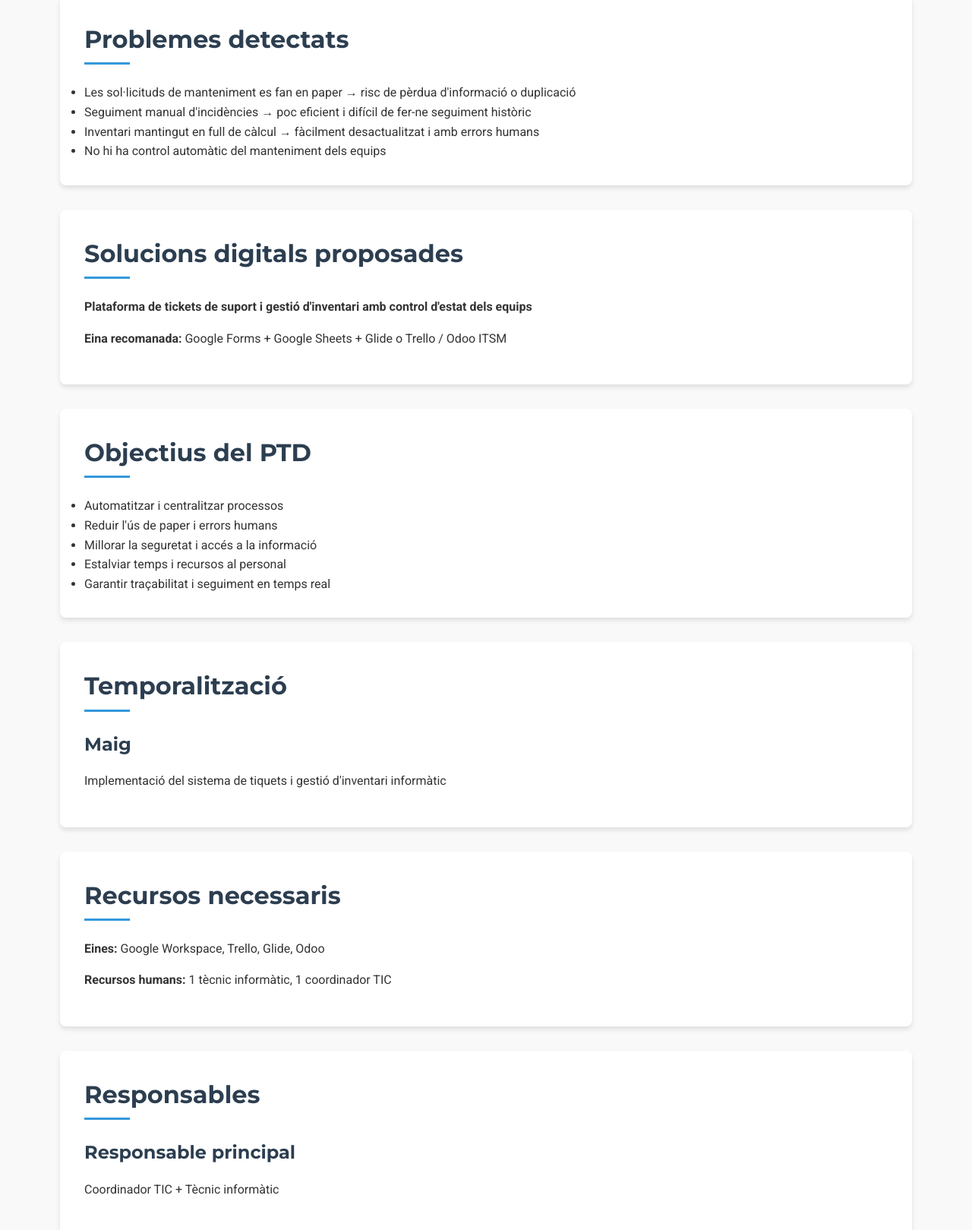
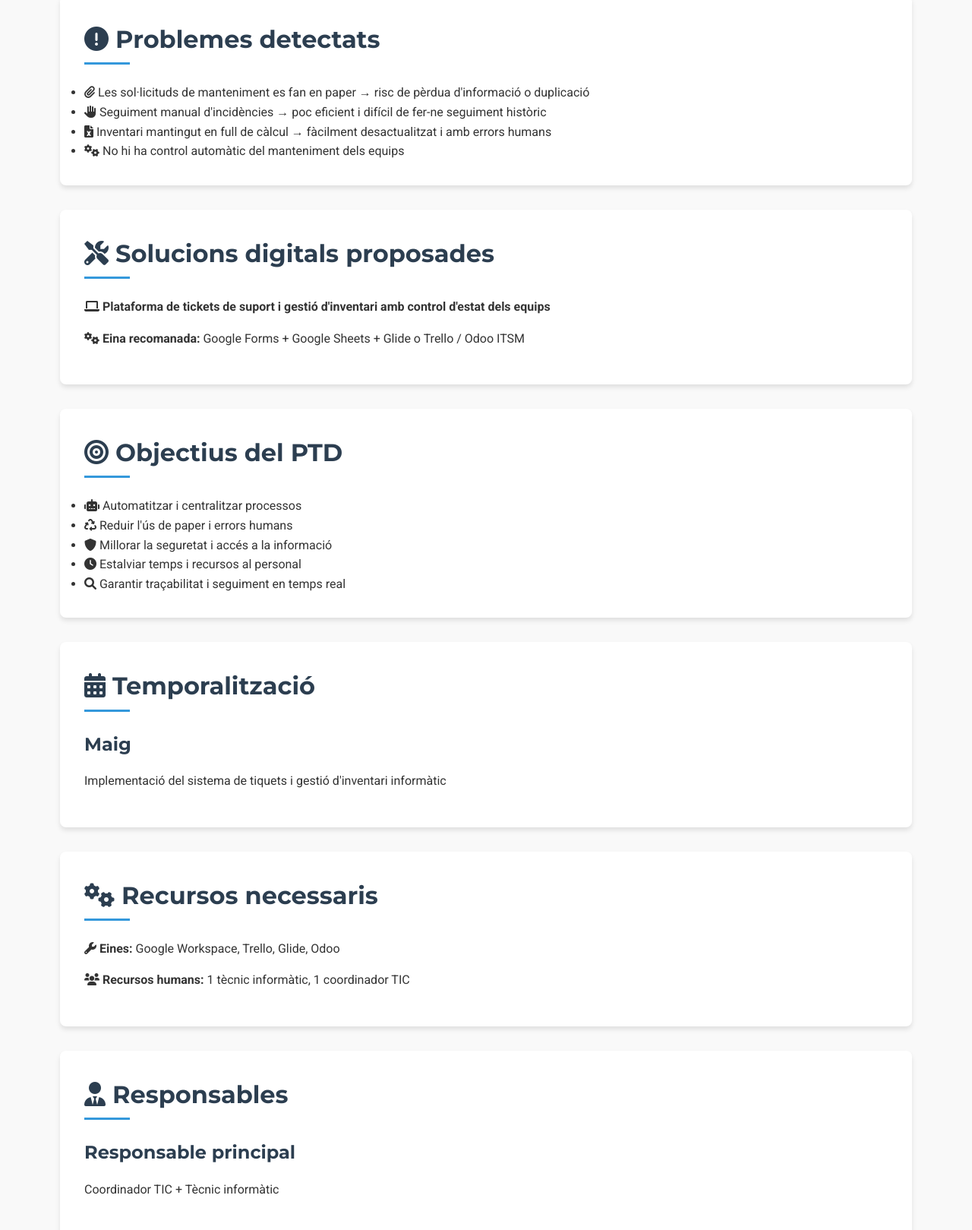
Before and after one commit to MarcosYelamos/1665_RA6_AE12__SergiNebot_MarcosYelamos_PauMiro_ChristianCobano, a plain HTML site: page views/1.html in a window 1280 px wide. Shown: the part 374-1993 px from the top of the page at 76% size. Drawn offline with Linux system fonts and the light colour scheme.

Commit message:
view 1 inconos

```diff
--- a/views/1.html
+++ b/views/1.html
@@ -9,6 +9,7 @@
     <link rel="preconnect" href="https://fonts.googleapis.com">
     <link rel="preconnect" href="https://fonts.gstatic.com" crossorigin>
     <link href="https://fonts.googleapis.com/css2?family=Roboto:wght@300;400;500;700&family=Montserrat:wght@400;600;700&display=swap" rel="stylesheet">
+    <link rel="stylesheet" href="https://cdnjs.cloudflare.com/ajax/libs/font-awesome/6.0.0-beta3/css/all.min.css"> <!-- Añadido Font Awesome -->
 </head>
 <body>
     <header class="main-header">
@@ -39,34 +40,34 @@
         <div class="container">
             <section class="section">
                 <div class="card">
-                    <h2>Problemes detectats</h2>
+                    <h2><i class="fas fa-exclamation-circle"></i> Problemes detectats</h2> <!-- Icono de advertencia -->
                     <ul class="problem-list">
-                        <li>Les sol·licituds de manteniment es fan en paper → risc de pèrdua d'informació o duplicació</li>
-                        <li>Seguiment manual d'incidències → poc eficient i difícil de fer-ne seguiment històric</li>
-                        <li>Inventari mantingut en full de càlcul → fàcilment desactualitzat i amb errors humans</li>
-                        <li>No hi ha control automàtic del manteniment dels equips</li>
+                        <li><i class="fas fa-paperclip"></i> Les sol·licituds de manteniment es fan en paper → risc de pèrdua d'informació o duplicació</li> <!-- Icono de clip -->
+                        <li><i class="fas fa-hand-paper"></i> Seguiment manual d'incidències → poc eficient i difícil de fer-ne seguiment històric</li> <!-- Icono de mano levantada -->
+                        <li><i class="fas fa-file-excel"></i> Inventari mantingut en full de càlcul → fàcilment desactualitzat i amb errors humans</li> <!-- Icono de Excel -->
+                        <li><i class="fas fa-cogs"></i> No hi ha control automàtic del manteniment dels equips</li> <!-- Icono de engranaje -->
                     </ul>
                 </div>
 
                 <div class="card">
-                    <h2>Solucions digitals proposades</h2>
-                    <p><strong>Plataforma de tickets de suport i gestió d'inventari amb control d'estat dels equips</strong></p>
-                    <p><strong>Eina recomanada:</strong> Google Forms + Google Sheets + Glide o Trello / Odoo ITSM</p>
+                    <h2><i class="fas fa-tools"></i> Solucions digitals proposades</h2> <!-- Icono de herramientas -->
+                    <p><strong><i class="fas fa-laptop"></i> Plataforma de tickets de suport i gestió d'inventari amb control d'estat dels equips</strong></p>
+                    <p><strong><i class="fas fa-cogs"></i> Eina recomanada:</strong> Google Forms + Google Sheets + Glide o Trello / Odoo ITSM</p>
                 </div>
 
                 <div class="card">
-                    <h2>Objectius del PTD</h2>
+                    <h2><i class="fas fa-bullseye"></i> Objectius del PTD</h2> <!-- Icono de objetivo -->
                     <ul class="objective-list">
-                        <li>Automatitzar i centralitzar processos</li>
-                        <li>Reduir l'ús de paper i errors humans</li>
-                        <li>Millorar la seguretat i accés a la informació</li>
-                        <li>Estalviar temps i recursos al personal</li>
-                        <li>Garantir traçabilitat i seguiment en temps real</li>
+                        <li><i class="fas fa-robot"></i> Automatitzar i centralitzar processos</li> <!-- Icono de robot -->
+                        <li><i class="fas fa-recycle"></i> Reduir l'ús de paper i errors humans</li> <!-- Icono de reciclaje -->
+                        <li><i class="fas fa-shield-alt"></i> Millorar la seguretat i accés a la informació</li> <!-- Icono de escudo -->
+                        <li><i class="fas fa-clock"></i> Estalviar temps i recursos al personal</li> <!-- Icono de reloj -->
+                        <li><i class="fas fa-search"></i> Garantir traçabilitat i seguiment en temps real</li> <!-- Icono de lupa -->
                     </ul>
                 </div>
 
                 <div class="card">
-                    <h2>Temporalització</h2>
+                    <h2><i class="fas fa-calendar-alt"></i> Temporalització</h2> <!-- Icono de calendario -->
                     <div class="timeline">
                         <div class="timeline-item">
                             <h3>Maig</h3>
@@ -76,13 +77,13 @@
                 </div>
 
                 <div class="card">
-                    <h2>Recursos necessaris</h2>
-                    <p><strong>Eines:</strong> Google Workspace, Trello, Glide, Odoo</p>
-                    <p><strong>Recursos humans:</strong> 1 tècnic informàtic, 1 coordinador TIC</p>
+                    <h2><i class="fas fa-cogs"></i> Recursos necessaris</h2> <!-- Icono de recursos -->
+                    <p><strong><i class="fas fa-wrench"></i> Eines:</strong> Google Workspace, Trello, Glide, Odoo</p>
+                    <p><strong><i class="fas fa-users"></i> Recursos humans:</strong> 1 tècnic informàtic, 1 coordinador TIC</p>
                 </div>
 
                 <div class="card">
-                    <h2>Responsables</h2>
+                    <h2><i class="fas fa-user-tie"></i> Responsables</h2> <!-- Icono de persona responsable -->
                     <div class="responsible-card">
                         <h3>Responsable principal</h3>
                         <p>Coordinador TIC + Tècnic informàtic</p>
@@ -90,13 +91,13 @@
                 </div>
 
                 <div class="card">
-                    <h2>Mesures de seguiment i avaluació</h2>
+                    <h2><i class="fas fa-chart-line"></i> Mesures de seguiment i avaluació</h2> <!-- Icono de gráfico -->
                     <ul class="evaluation-list">
-                        <li>Reunions mensuals de revisió</li>
-                        <li>Enquestes de satisfacció al personal</li>
-                        <li>Nombre d'errors/incidències reduïdes</li>
-                        <li>Informe de comparació abans/després</li>
-                        <li>Feedback directe dels usuaris</li>
+                        <li><i class="fas fa-users-cog"></i> Reunions mensuals de revisió</li> <!-- Icono de reuniones -->
+                        <li><i class="fas fa-poll"></i> Enquestes de satisfacció al personal</li> <!-- Icono de encuesta -->
+                        <li><i class="fas fa-chart-bar"></i> Nombre d'errors/incidències reduïdes</li> <!-- Icono de gráfico -->
+                        <li><i class="fas fa-file-alt"></i> Informe de comparació abans/després</li> <!-- Icono de informe -->
+                        <li><i class="fas fa-comments"></i> Feedback directe dels usuaris</li> <!-- Icono de comentarios -->
                     </ul>
                 </div>
             </section>
```
